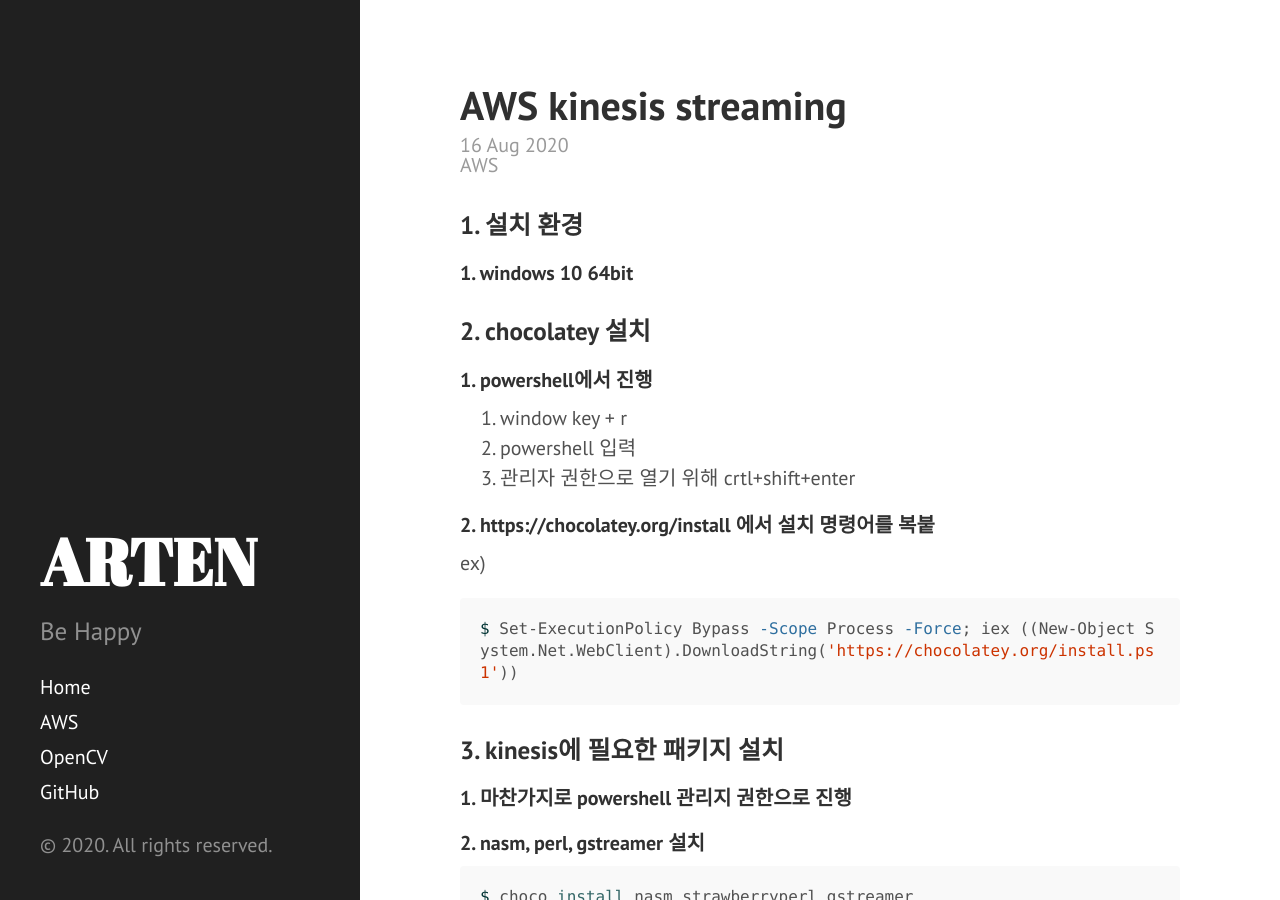
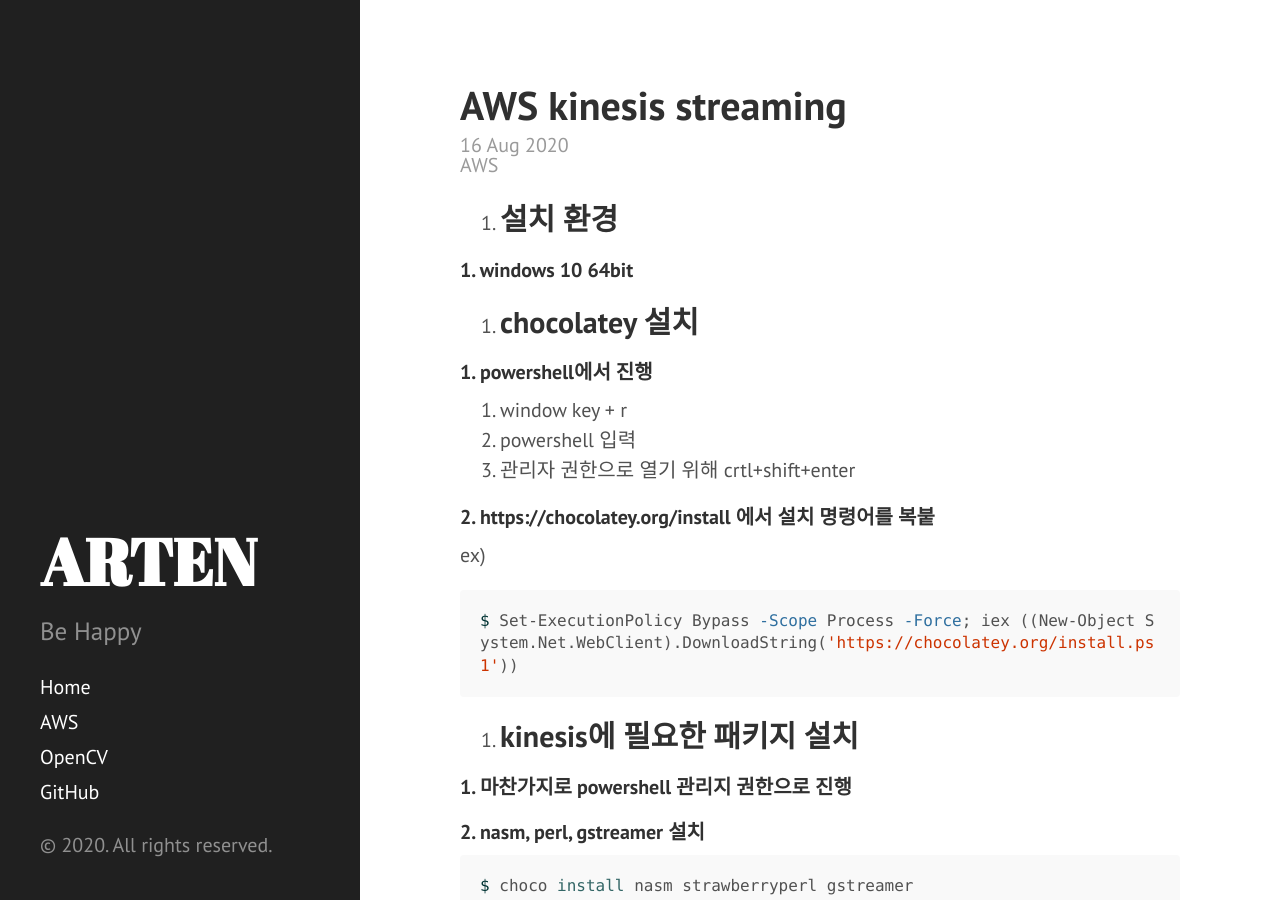
Before and after one commit to PKR-ARTEN/PKR-ARTEN.github.io, a Jekyll site: the page built from _posts/AWS/2020-08-16-AWS kinesis streaming.md, in a window 1280 px wide and 900 px high. Built offline with Jekyll 4.4.1, drawn with Linux system fonts in a browser that asks for light colours; Markdown is read by kramdown in place of the engine named in the settings; some of the changed text lies outside the part shown.

Commit message:
aws kinesis streaming

````diff
--- a/_posts/AWS/2020-08-16-AWS kinesis streaming.md
+++ b/_posts/AWS/2020-08-16-AWS kinesis streaming.md
@@ -3,11 +3,15 @@ layout: post
 title: AWS kinesis streaming
 category: AWS
 ---
-### 1. 설치 환경
+1. 설치 환경
+------
+
 ###### 1. windows 10 64bit
 
 
-### 2. chocolatey 설치
+2. chocolatey 설치
+--------
+
 ###### 1. powershell에서 진행
 1. window key + r
 2. powershell 입력
@@ -20,7 +24,9 @@ $ Set-ExecutionPolicy Bypass -Scope Process -Force; iex ((New-Object System.Net.
 ```
 
 
-### 3. kinesis에 필요한 패키지 설치
+3. kinesis에 필요한 패키지 설치
+--------
+
 ###### 1. 마찬가지로 powershell 관리지 권한으로 진행
 ###### 2. nasm, perl, gstreamer 설치
 ```bash
@@ -50,14 +56,18 @@ ex) C:\ProgramData\chocolatey\lib\pkgconfiglite\tools\pkg-config-lite-0.28-1\bin
 path에서 pkgconfiglite의 pkg-config.exe 경로를 제일 상단으로 올린다.
 
 
-### 4. kinesis cpp sdk 다운로드
+4. kinesis cpp sdk 다운로드
+------
+
 * 여기부터는 cmd에서 실행
 ```bash
 $ git clone --recursive https://github.com/awslabs/amazon-kinesis-video-streams-producer-sdk-cpp.git
 ```
 
 
-### 5. kinesis cpp sdk build
+5. kinesis cpp sdk build
+---------
+
 ###### 1. build_windows.bat 수정
 * .github 폴더의 build_windows.bat 파일 내에 `call "C:\Program Files (x86)\Microsoft Visual Studio\2017\BuildTools\VC\Auxiliary\Build\vcvars64.bat"` 부분이 있을텐데,
 visual studio가 설치 되어 있다면 비슷한 경로에 vcvars64.bat이 있을 것이다. 해당 경로로 수정한다.
@@ -72,7 +82,9 @@ $ .github/build_windows.bat
 * 이후 약 30분 간 빌드가 완료되기를 기다린다.
 
 
-### 6. 샘플 실행
+6. 샘플 실행
+-----------
+
 ###### 1. kinesis 환경변수 설정
 * kinesis sdk readme에도 명시되어 있지만, 반드시 루트 디렉토리에서 실행할 것.
 ```bash
@@ -97,6 +109,8 @@ $ gst-launch-1.0 ksvideosrc do-timestamp=TRUE ! video/x-raw,width=640,height=480
 <https://github.com/aws-samples/amazon-kinesis-video-streams-media-viewer>
 
 
-### 7. AWS kinesis sdk - cpp github
+7. AWS kinesis sdk - cpp github
+-----
+
 * 더 자세한 정보는 아래에서 확인. 빌드 도중의 에러 등은 issue에서 찾아보면 왠만하면 나온다.
 <https://github.com/awslabs/amazon-kinesis-video-streams-producer-sdk-cpp>
````
